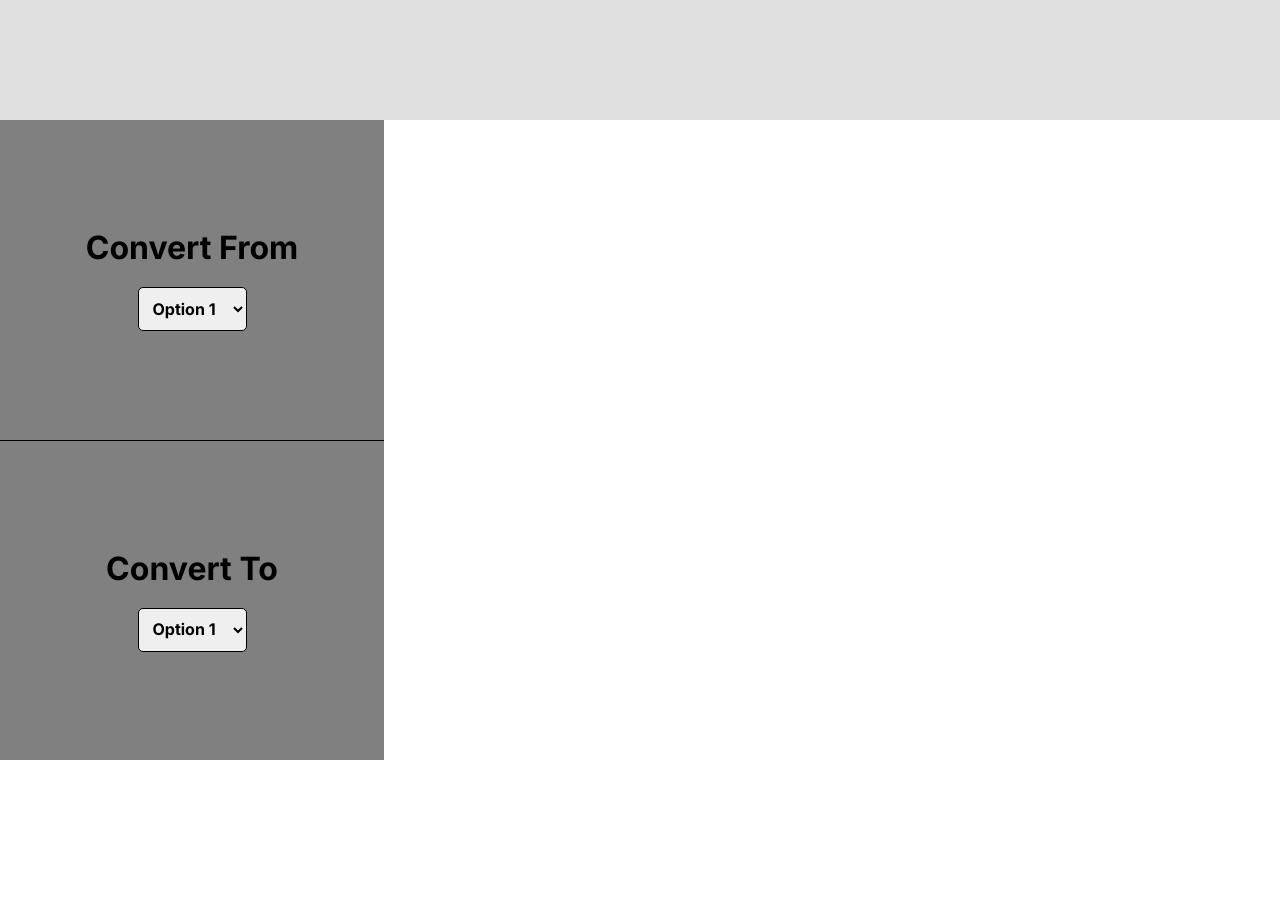
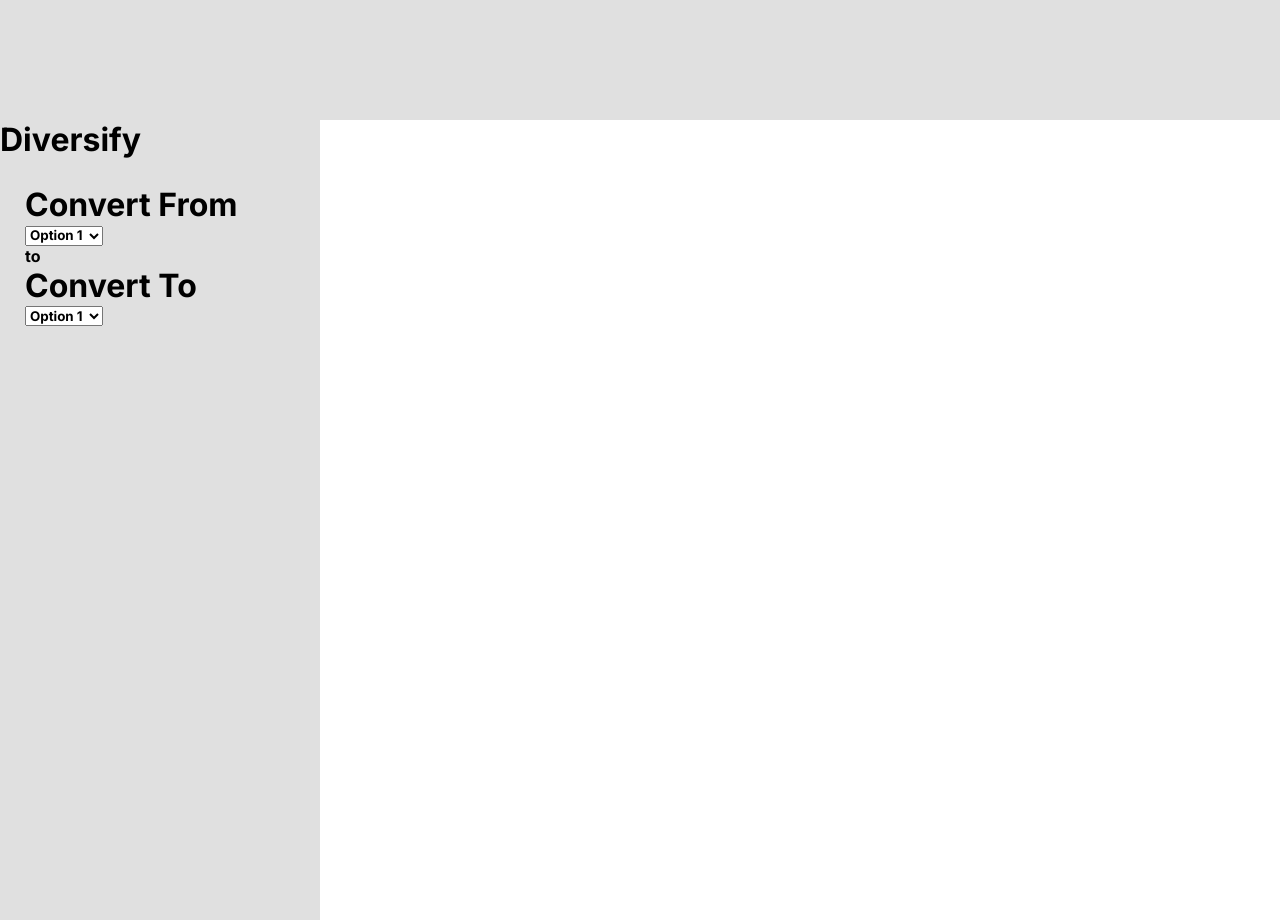
Before and after one commit to vatsalllll/Diversify, a React (Vite) app: page / in a window 1280 px wide. Shown: the part 1280-2200 px from the top of the page. Before the commit the page ends 2040 px from the top, so only its background shows below. Built offline with nearby package versions, Linux system fonts and the light colour scheme.

Commit message:
Convert Page

```diff
--- a/src/components/ConvertPage/Convert.css
+++ b/src/components/ConvertPage/Convert.css
@@ -1,28 +1,16 @@
 .selectMenu {
-    height: 80vh;
-    width: 30vw;
-    background-color: grey;
+    height: 100vh;
+    width: 25vw;
+    background-color: #e0e0e0;
     display: flex;
     flex-direction: column;
 }
 
+.nav{
+    height: 5vh;
+}
+
 .convertSection {
     flex: 1;
-    display: flex;
-    flex-direction: column;
-    justify-content: center;
-    align-items: center;
-    border-bottom: 1px solid #000;
+    padding: 25px;
 }
-
-.convertSection:last-child {
-    border-bottom: none;
-}
-
-.dropdown {
-    margin-top: 20px;
-    padding: 10px;
-    font-size: 16px;
-    border-radius: 5px;
-    border: 1px solid #000;
-}
--- a/src/components/ConvertPage/Convert.jsx
+++ b/src/components/ConvertPage/Convert.jsx
@@ -4,7 +4,11 @@ import './Convert.css';
 const Convert = () => {
     return (
         <div className="selectMenu">
+            <div className="nav">
+                <h1>Diversify</h1>
+            </div>
             <div className="convertSection">
+                <div className="convertFrom">
                     <h1>Convert From</h1>
                     <select className="dropdown">
                         <option value="option1">Option 1</option>
@@ -12,7 +16,8 @@ const Convert = () => {
                         <option value="option3">Option 3</option>
                     </select>
                 </div>
-            <div className="convertSection">
+                <h4>to</h4>
+                <div className="convertTo">
                     <h1>Convert To</h1>
                     <select className="dropdown">
                         <option value="option1">Option 1</option>
@@ -21,6 +26,7 @@ const Convert = () => {
                     </select>
                 </div>
             </div>
+        </div>
     );
 }
 
--- a/src/components/Main/Main.jsx
+++ b/src/components/Main/Main.jsx
@@ -8,9 +8,9 @@ const Main = () => {
                 <h1>Cross-Platform <span className='highlight'>Content</span> Diversification Tool</h1>
                 <h2>Bridge Platforms Seamlessly. Empower Your Presence Everywhere.</h2>
                 <div className="buttons">
-                    <button className='convertbutton'>Convert</button>
+                    <button className='convertbutton'>Convert &#128260;</button>
                     <h4>or</h4>
-                    <button className='secbutton'>Start Writting</button>
+                    <button className='secbutton'>Start Writting &#9999;&#65039;</button>
                 </div>
                 <div className="herofooter">
                     <h4>View <a href="/">Compatible Platforms &#8594;</a></h4>
```
Lines whose indentation alone changed are shown as unchanged.
